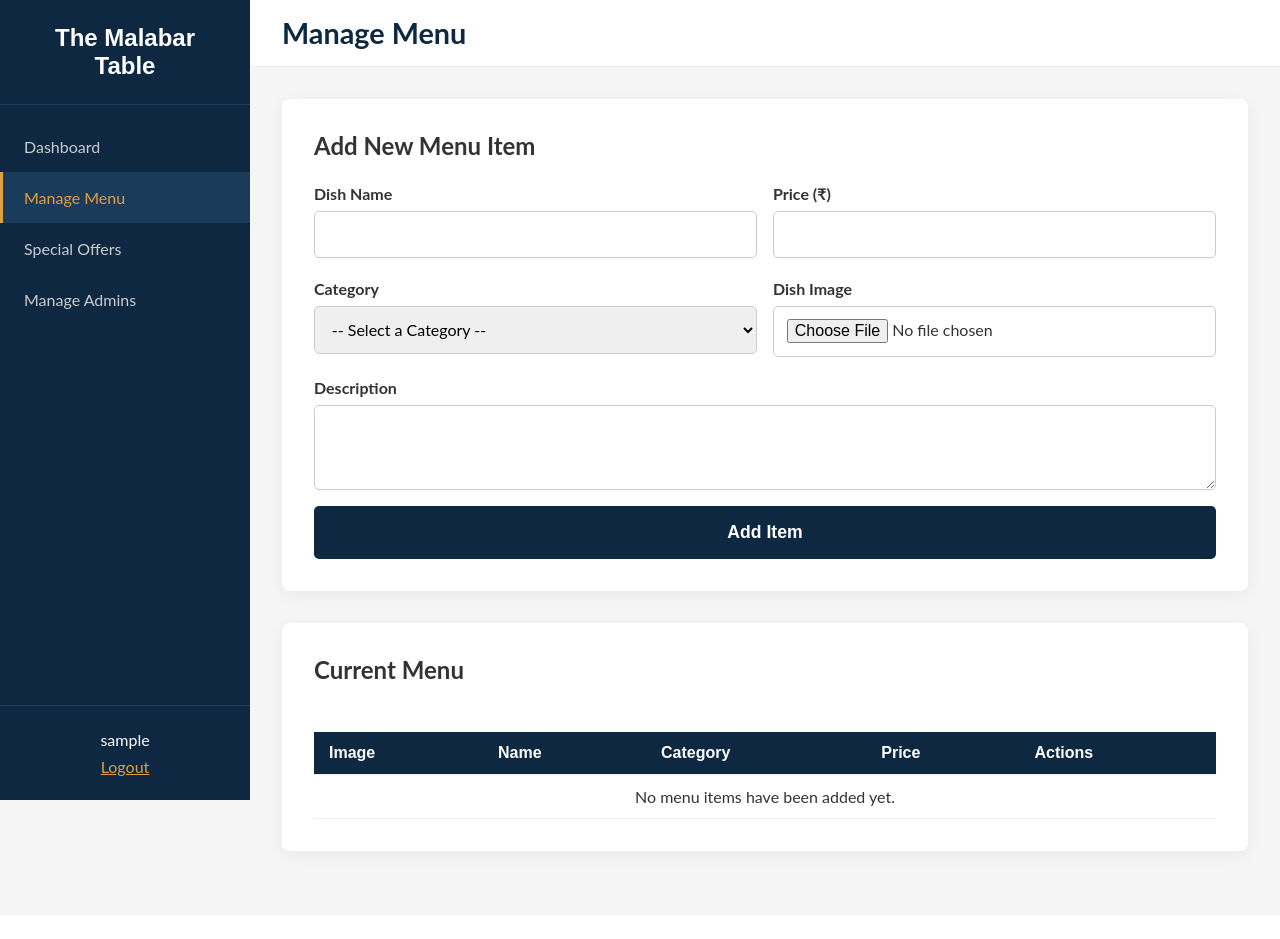
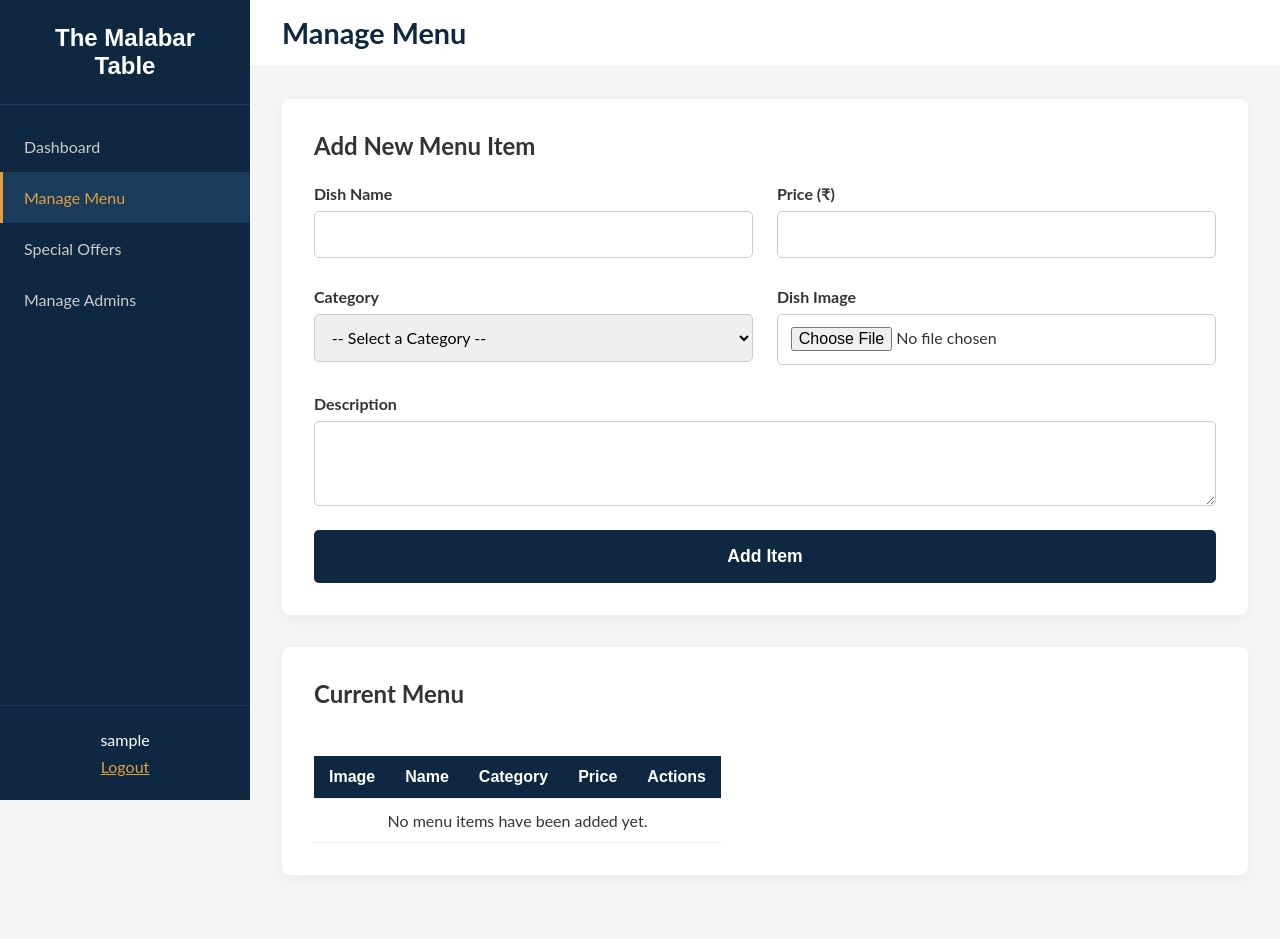
Before and after one commit to auyashas/restaurant-application, a PHP site: page /manage_menu.php in a window 1280 px wide. Before the commit the page ends 861 px from the top, so only its background shows below. Run offline with PHP 8.4, Linux system fonts and the light colour scheme; the visitor is signed in with stand-in values (Sample User, id 1); data that the repository does not hold is empty.

Commit message:
Refactor CSS styles for improved layout and spacing; enhance form responsiveness and clean up HTML structure in edit menu item page

```diff
--- a/css/about-faq-style.css
+++ b/css/about-faq-style.css
@@ -38,7 +38,6 @@
     background: white;
     padding: 2.5rem;
     border-radius: 12px;
-    margin-bottom: 2rem;
     box-shadow: 0 4px 12px rgba(0,0,0,0.05);
 }
 
--- a/css/admin-style.css
+++ b/css/admin-style.css
@@ -222,13 +222,14 @@ body.admin-login-page {
 .add-item-form {
     display: grid;
     grid-template-columns: 1fr;
-    gap: 1rem;
+    gap: 1.5rem; /* Increased gap slightly */
 }
 
+/* General form styling, separate from grid layout */
 form {
     display: flex;
     flex-direction: column;
-    gap: 12px;
+    gap: 1.5rem; /* Increased gap slightly */
 }
 
 .form-group {
@@ -279,12 +280,20 @@ form {
     grid-column: 1 / -1;
 }
 
+/* NEW: Fix for overflowing form elements */
+.add-item-form .form-group input,
+.add-item-form .form-group select,
+.add-item-form .form-group textarea,
+.add-item-form .submit-btn {
+    width: 100%;
+    box-sizing: border-box;
+}
+
 .table-container {
     overflow-x: auto;
 }
 
 .data-table {
-    width: 100%;
     border-collapse: collapse;
     margin-top: 1.5rem;
 }
@@ -294,6 +303,8 @@ form {
     padding: 12px 15px;
     text-align: left;
     border-bottom: 1px solid #eee;
+    white-space: nowrap;
+    overflow: scroll;
 }
 
 .data-table th {
@@ -409,10 +420,9 @@ textarea {
     display: flex;
     justify-content: space-between;
     align-items: center;
-    margin-bottom: 1.5rem; /* Creates space between header and form */
+    margin-bottom: 1.5rem;
 }
 
-/* Overrides default margin on h2 when it's in the card-header */
 .card-header h2 {
     margin-bottom: 0;
 }
@@ -457,6 +467,7 @@ textarea {
 
     .admin-main-content {
         grid-column: 1 / 2;
+        min-width: 0;
     }
 
     .mobile-nav-toggle {
--- a/css/header.css
+++ b/css/header.css
@@ -15,6 +15,7 @@ header {
     top: 0;
     z-index: 100;
     transition: background-color 0.4s ease;
+    box-sizing: border-box;
 }
 
 .logo {
--- a/css/home-style.css
+++ b/css/home-style.css
@@ -110,8 +110,9 @@
 }
 
 .featured-dishes h2 {
-    font-size: 2.5rem;
-    margin-bottom: 3rem;
+    font-size: 2rem;
+    margin-bottom: 3rem; /* Add this line */
+    hyphens: auto;
 }
 
 /* SwiperJS requires overflow to be visible for navigation */
```
Also changed, not shown: edit_menu_item.php (+21 -10 lines), index.php (+1 -14 lines).
